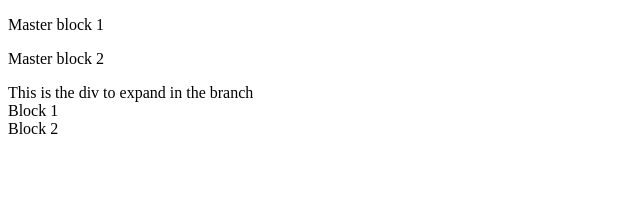
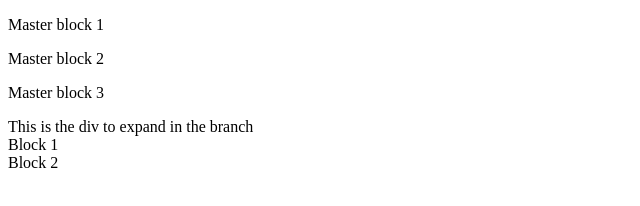
Before and after one commit to flaviystilihon/git_playground, a plain HTML site: page index.html in a window 1280 px wide. Shown: the whole page, without its empty margins (0-640 px from the left). Drawn offline with Linux system fonts and the light colour scheme.

Commit message:
Add master block 3

```diff
--- a/index.html
+++ b/index.html
@@ -11,6 +11,7 @@
 <body>
     <p>Master block 1</p>
     <p>Master block 2</p>
+    <p>Master block 3</p>
 
     <div>This is the div to expand in the branch
         <div>Block 1</div>
```
